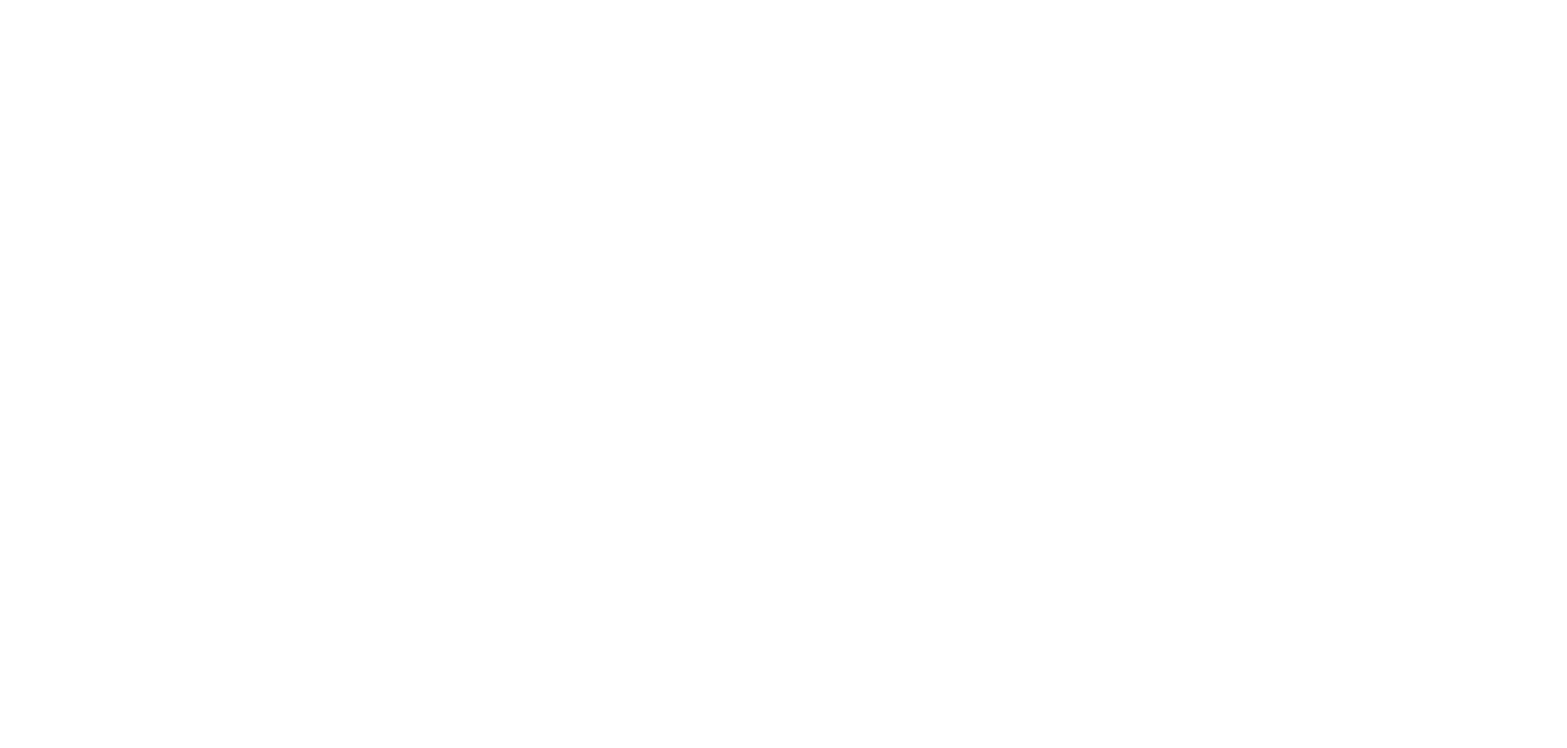
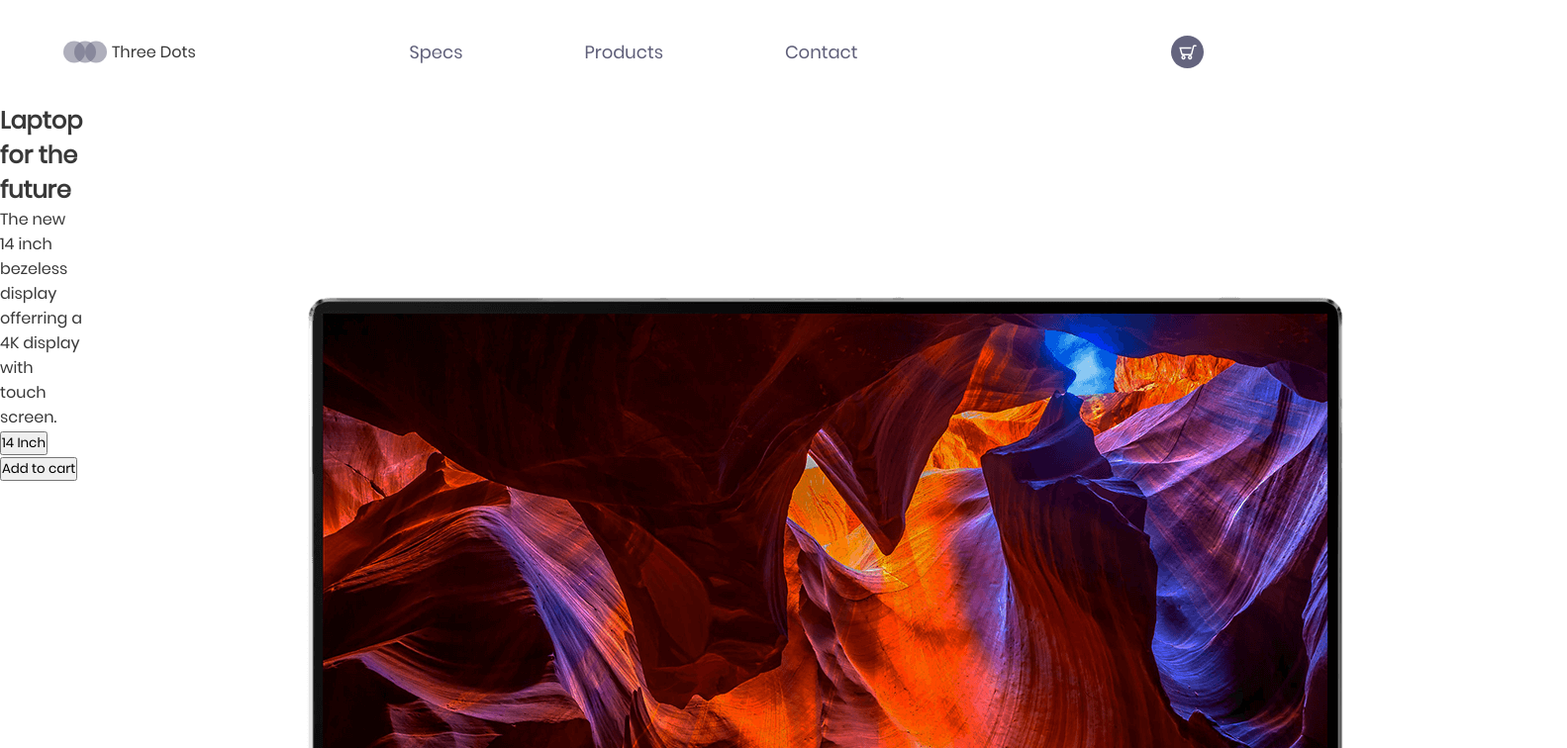
Before and after one commit to lessandsass/laptop-UI, a plain HTML site: page index.html in a window 1280 px wide. Shown: the top 756 px of the page at 99% size, 1583 px wide, since content can reach past the window. Drawn offline with Linux system fonts and the light colour scheme.

Commit message:
markup going on

```diff
--- a/index.html
+++ b/index.html
@@ -4,13 +4,55 @@
 		<meta charset="UTF-8" />
 		<meta name="viewport" content="width=device-width, initial-scale=1.0" />
 		<meta http-equiv="X-UA-Compatible" content="ie=edge" />
-
 		<link rel="stylesheet" href="./style.css" />
 		<title>Landing Page</title>
 	</head>
 	<body>
 
+		<header>
 
+			<div class="logo-container">
+				<img src="./img/logo.svg" alt="logo">
+				<h4 class="logo">Three Dots</h4>
+			</div>
+
+			<nav class="nav-links">
+				<li><a href="#" class="nav-link">Specs</a></li>
+				<li><a href="#" class="nav-link">Products</a></li>
+				<li><a href="#" class="nav-link">Contact</a></li>
+			</nav>
+
+			<div class="cart">
+				<img src="./img/cart.svg" alt="cart">
+			</div>
+
+		</header>
+
+		<main>
+
+			<section class="presentation">
+				<div class="introduction">
+
+					<div class="intro-text">
+						<h1>Laptop for the future</h1>
+						<p>The new 14 inch bezeless display offerring a 4K display with touch screen.</p>
+					</div>
+
+					<div class="cta">
+						<button class="cta-select">14 Inch</button>
+						<button class="cta-add">Add to cart</button>
+					</div>
+
+				</div>
+
+				<div class="cover">
+					<img src="./img/matebook.png" alt="matebook">
+				</div>
+
+
+			</section>
+
+		</main>
 
 	</body>
 </html>
--- a/style.css
+++ b/style.css
@@ -7,3 +7,61 @@
     font-family: "poppinsMedium";
     src: url("/fonts/Poppins-Medium.ttf");
 }
+
+* {
+    font-family: "poppinsRegular", sans-serif;
+    margin: 0;
+    padding: 0;
+    box-sizing: border-box;
+}
+
+body {
+    color: #383838;
+}
+
+header {
+    display: flex;
+    width: 90%;
+    height: 13vh;
+    margin: 0 auto;
+    align-items: center;
+}
+
+.logo-container,
+.nav-links,
+.cart {
+    display: flex;
+}
+
+.logo-container {
+    flex: 1;
+}
+
+.logo {
+    font-weight: 400;
+    margin: 5px;
+}
+
+nav {
+    flex: 2;
+}
+
+.nav-links {
+    justify-content: space-around;
+    list-style: none;
+}
+
+.nav-link {
+    color: #5f5f79;
+    font-size: 18px;
+    text-decoration: none;
+}
+
+.cart {
+    flex: 1;
+    justify-content: flex-end;
+}
+
+.presentation {
+    display: flex;
+}
```
